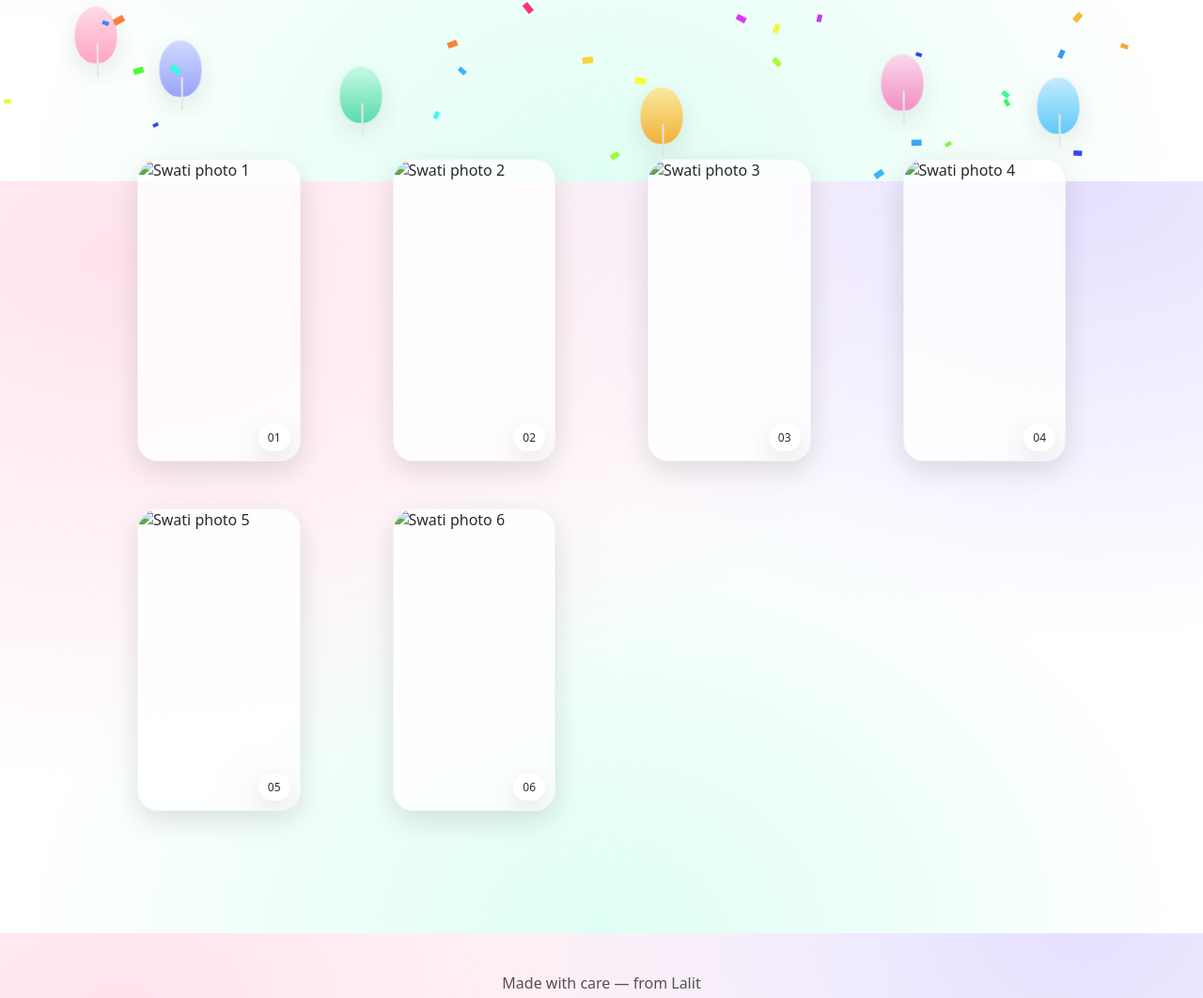
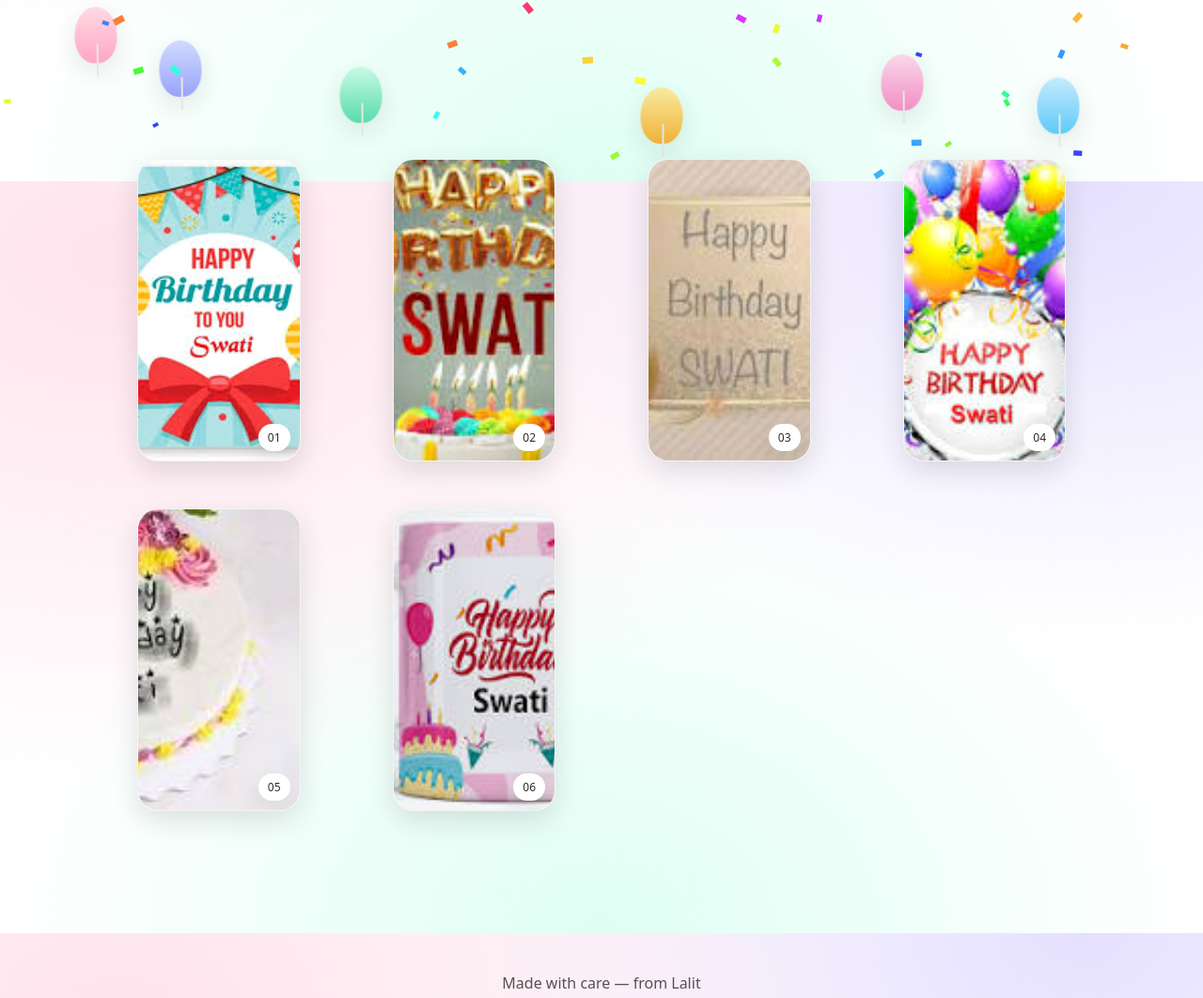
Before and after one commit to lalitsharma68-maker/Swati03, a plain HTML site: page index.html in a window 1280 px wide. Shown: the part 607-1669 px from the top of the page at 94% size. Drawn offline with Linux system fonts and the light colour scheme.

Commit message:
Update index.html

```diff
--- a/index.html
+++ b/index.html
@@ -103,12 +103,12 @@
   <main class="wrap" aria-label="Gallery">
     <div class="grid" id="gallery">
       <!-- Replace src paths with her real photos (recommended size ≥ 1200px wide) -->
-      <figure class="card"><img src="images/swati1.jpg" alt="Swati photo 1"><figcaption class="tag">01</figcaption></figure>
-      <figure class="card"><img src="images/swati2.jpg" alt="Swati photo 2"><figcaption class="tag">02</figcaption></figure>
-      <figure class="card"><img src="images/swati3.jpg" alt="Swati photo 3"><figcaption class="tag">03</figcaption></figure>
-      <figure class="card"><img src="images/swati4.jpg" alt="Swati photo 4"><figcaption class="tag">04</figcaption></figure>
-      <figure class="card"><img src="images/swati5.jpg" alt="Swati photo 5"><figcaption class="tag">05</figcaption></figure>
-      <figure class="card"><img src="images/swati6.jpg" alt="Swati photo 6"><figcaption class="tag">06</figcaption></figure>
+      <figure class="card"><img src="images/swati1.jpeg" alt="Swati photo 1"><figcaption class="tag">01</figcaption></figure>
+      <figure class="card"><img src="images/swati2.jpeg" alt="Swati photo 2"><figcaption class="tag">02</figcaption></figure>
+      <figure class="card"><img src="images/swati3.jpeg" alt="Swati photo 3"><figcaption class="tag">03</figcaption></figure>
+      <figure class="card"><img src="images/swati4.jpeg" alt="Swati photo 4"><figcaption class="tag">04</figcaption></figure>
+      <figure class="card"><img src="images/swati5.jpeg" alt="Swati photo 5"><figcaption class="tag">05</figcaption></figure>
+      <figure class="card"><img src="images/swati6.jpeg" alt="Swati photo 6"><figcaption class="tag">06</figcaption></figure>
     </div>
   </main>
 
```
